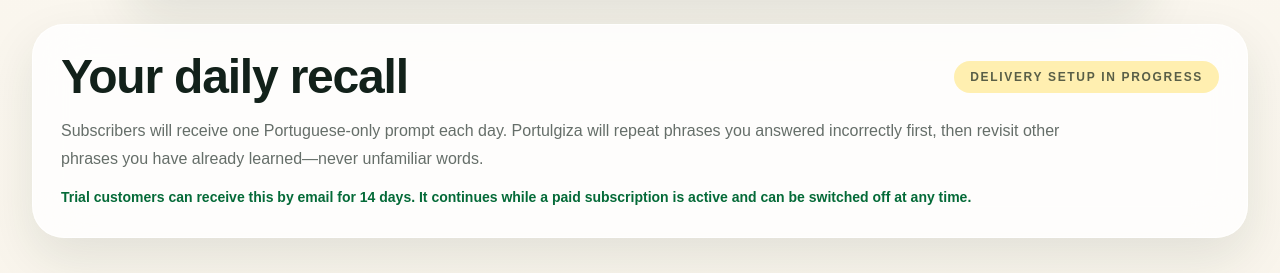
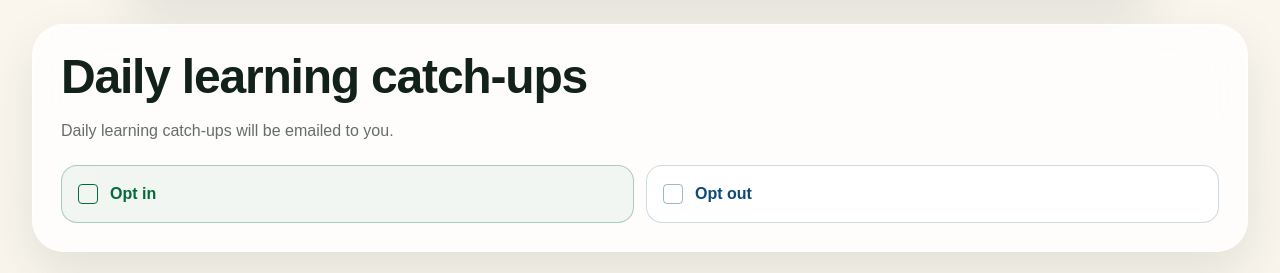
Before and after one commit to akgaza7/PORTULGIZA, a Next.js app in the folder site/: page / in a window 1280 px wide. Shown: the part 1556-1829 px from the top of the page. Built offline with nearby package versions, Linux system fonts and the light colour scheme; no server answers.

Commit message:
Add daily catch-up email preference

```diff
--- a/site/app/sign-up/page.tsx
+++ b/site/app/sign-up/page.tsx
@@ -2,7 +2,14 @@
 import { AuthForm } from "@/components/auth-form";
 import { isSupabaseConfigured } from "@/lib/supabase/config";
 
-export default function SignUpPage() {
+type SignUpPageProps = {
+  searchParams: Promise<{ reminder?: string }>;
+};
+
+export default async function SignUpPage({ searchParams }: SignUpPageProps) {
+  const { reminder } = await searchParams;
+  const initialReminderChoice = reminder === "yes" || reminder === "no" ? reminder : "";
+
   return (
     <main className="page-shell py-10 sm:py-16">
       <Link href="/" className="text-sm font-semibold text-ocean hover:text-ink">← Back</Link>
@@ -18,7 +25,9 @@
           We&apos;ll send your daily prompts to your email address.
         </p>
       </section>
-      <div className="mt-8"><AuthForm mode="sign-up" configured={isSupabaseConfigured()} /></div>
+      <div className="mt-8">
+        <AuthForm mode="sign-up" configured={isSupabaseConfigured()} initialReminderChoice={initialReminderChoice} />
+      </div>
     </main>
   );
 }
--- a/site/components/auth-form.tsx
+++ b/site/components/auth-form.tsx
@@ -8,13 +8,14 @@
 type AuthFormProps = {
   mode: "sign-in" | "sign-up";
   configured: boolean;
+  initialReminderChoice?: "yes" | "no" | "";
 };
 
-export function AuthForm({ mode, configured }: AuthFormProps) {
+export function AuthForm({ mode, configured, initialReminderChoice = "" }: AuthFormProps) {
   const router = useRouter();
   const [email, setEmail] = useState("");
   const [password, setPassword] = useState("");
-  const [reminderChoice, setReminderChoice] = useState<"yes" | "no" | "">("");
+  const [reminderChoice, setReminderChoice] = useState<"yes" | "no" | "">(initialReminderChoice);
   const [message, setMessage] = useState("");
   const [submitting, setSubmitting] = useState(false);
   const isSignUp = mode === "sign-up";
@@ -108,7 +109,7 @@
             />
           </label>
           {isSignUp ? (
-            <fieldset className="space-y-3" aria-required="true">
+            <fieldset id="daily-learning-preference" className="scroll-mt-6 space-y-3" aria-required="true">
               <legend className="text-sm font-semibold text-ink">
                 Choose your daily learning prompt preference
               </legend>
--- a/site/components/dashboard-shell.tsx
+++ b/site/components/dashboard-shell.tsx
@@ -134,24 +134,26 @@
       <StudentProgressDashboard progress={progress} ready={ready} />
 
       <section className="card-surface mt-6 p-5 sm:p-7" aria-labelledby="daily-recall-heading">
-        <div className="flex flex-col gap-4 sm:flex-row sm:items-center sm:justify-between">
-          <h2 id="daily-recall-heading" className="font-display text-4xl font-bold tracking-tight text-ink sm:text-5xl">
-            Your daily recall
-          </h2>
-          <button
-            type="button"
-            disabled
-            className="w-fit cursor-not-allowed rounded-full bg-portugalGold/30 px-4 py-2 text-xs font-bold uppercase tracking-[0.14em] text-ink/70"
+        <h2 id="daily-recall-heading" className="font-display text-4xl font-bold tracking-tight text-ink sm:text-5xl">
+          Daily learning catch-ups
+        </h2>
+        <p className="mt-4 max-w-5xl leading-7 text-ink/65">Daily learning catch-ups will be emailed to you.</p>
+        <div className="mt-5 grid gap-3 sm:grid-cols-2" aria-label="Daily learning catch-up preference">
+          <Link
+            href="/sign-up?reminder=yes#daily-learning-preference"
+            className="flex items-center gap-3 rounded-2xl border border-portugalGreen/30 bg-portugalGreen/5 p-4 font-semibold text-portugalGreen transition hover:border-portugalGreen hover:bg-portugalGreen/10"
           >
-            Delivery setup in progress
-          </button>
+            <span className="flex h-5 w-5 items-center justify-center rounded border border-portugalGreen" aria-hidden="true" />
+            Opt in
+          </Link>
+          <Link
+            href="/sign-up?reminder=no#daily-learning-preference"
+            className="flex items-center gap-3 rounded-2xl border border-ocean/20 bg-white p-4 font-semibold text-ocean transition hover:border-ocean hover:bg-sky/10"
+          >
+            <span className="flex h-5 w-5 items-center justify-center rounded border border-ocean/40" aria-hidden="true" />
+            Opt out
+          </Link>
         </div>
-        <p className="mt-4 max-w-5xl leading-7 text-ink/65">
-          Subscribers will receive one Portuguese-only prompt each day. Portulgiza will repeat phrases you answered incorrectly first, then revisit other phrases you have already learned—never unfamiliar words.
-        </p>
-        <p className="mt-3 text-sm font-semibold leading-6 text-portugalGreen">
-          Trial customers can receive this by email for 14 days. It continues while a paid subscription is active and can be switched off at any time.
-        </p>
       </section>
 
       <section id="learn" className="mt-14 scroll-mt-6 pb-6">
```
